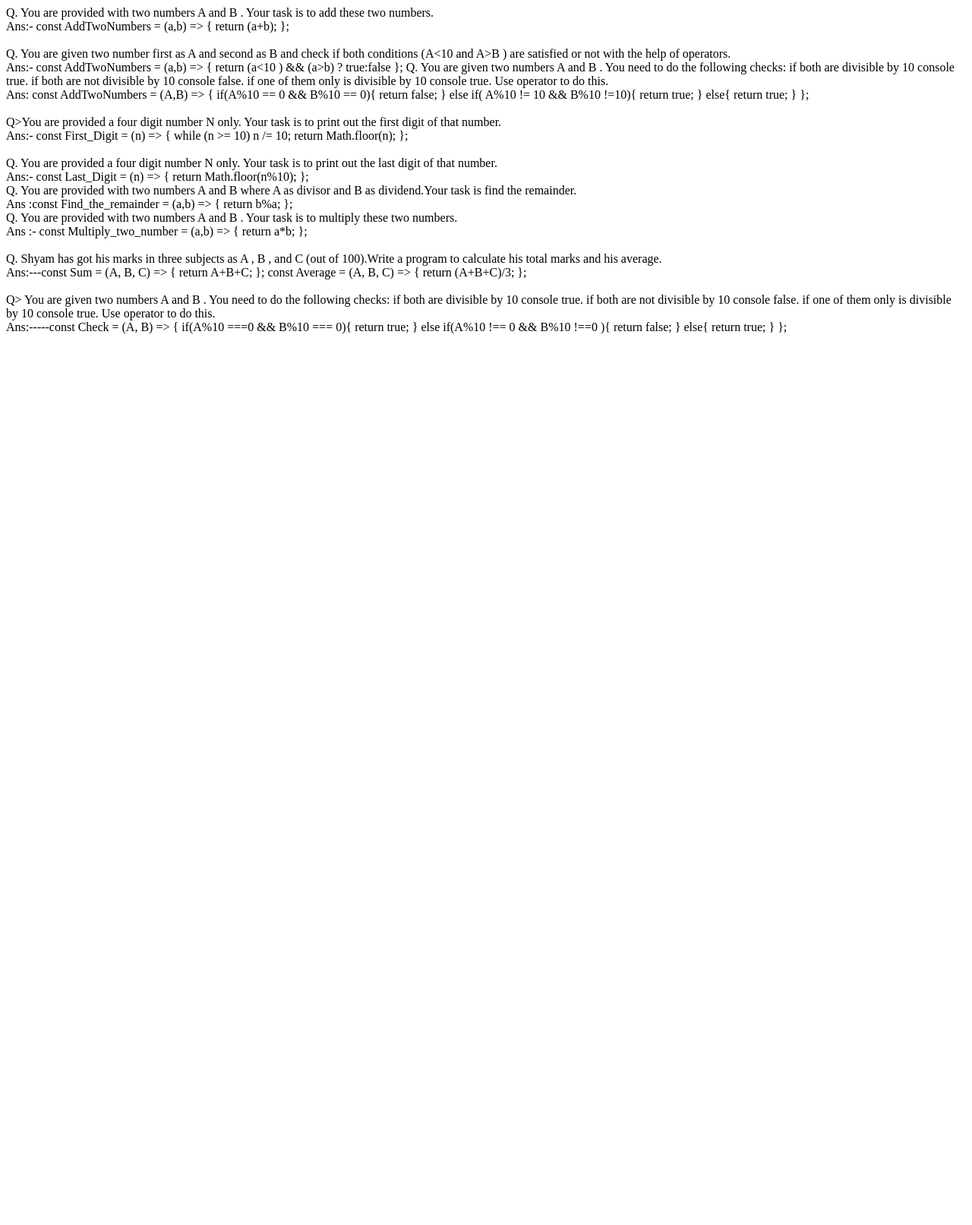
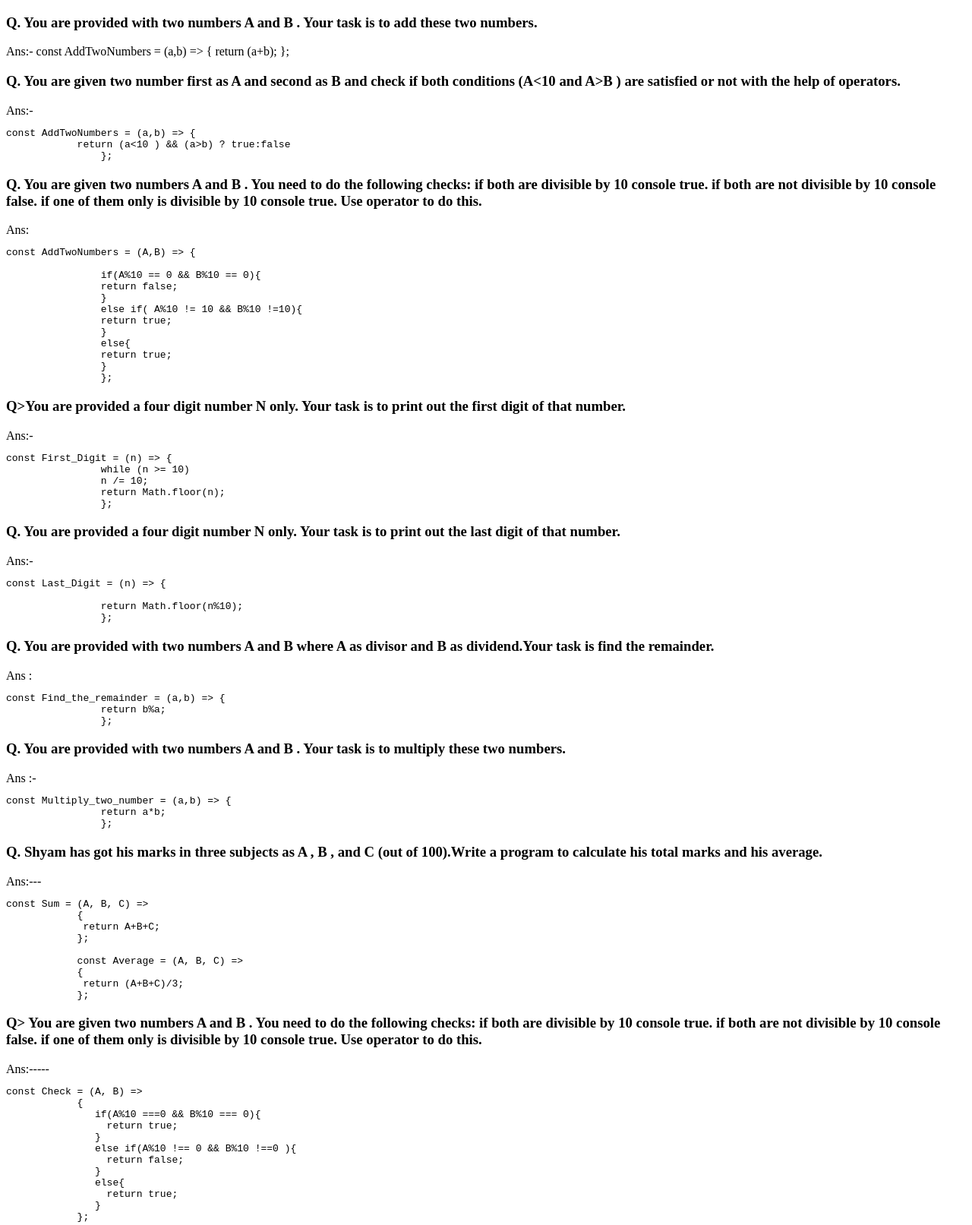
Before and after one commit to jdheeraj536/js-Handson-1, a plain HTML site: page index.html in a window 1280 px wide. Shown: the whole page at 76% size. Before the commit the page ends 800 px from the top, so only its background shows below. Drawn offline with Linux system fonts and the light colour scheme.

Commit message:
first commit

```diff
--- a/index.html
+++ b/index.html
@@ -9,24 +9,24 @@
 </head>
 
 <body>
-    Q. You are provided with two numbers
+    <h3>Q. You are provided with two numbers
         A
         and
         B
-    . Your task is to add these two numbers. <br>
+        . Your task is to add these two numbers. </h3>
 
     Ans:- const AddTwoNumbers = (a,b) => {
     return (a+b);
     };
-    <br><br>
-    Q. You are given two number first as A and second as B and check if both conditions (A<10 and A>B ) are satisfied or
-        not with the help of operators.<br>
 
-        Ans:- const AddTwoNumbers = (a,b) => {
+  <h3>  Q. You are given two number first as A and second as B and check if both conditions (A<10 and A>B ) are satisfied or
+    not with the help of operators.</h3>
+
+        Ans:- <pre>const AddTwoNumbers = (a,b) => {
             return (a<10 ) && (a>b) ? true:false
-            };
+                };</pre>
 
-            Q. You are given two numbers
+            <h3>Q. You are given two numbers
                 A
                 and
                 B
@@ -35,9 +35,8 @@
                 if both are divisible by 10 console true.
                 if both are not divisible by 10 console false.
                 if one of them only is divisible by 10 console true.
-            Use operator to do this. <br>
-
-            Ans: const AddTwoNumbers = (A,B) => {
+                Use operator to do this. </h3>
+            Ans: <pre>const AddTwoNumbers = (A,B) => {
 
                 if(A%10 == 0 && B%10 == 0){
                 return false;
@@ -48,23 +47,23 @@
                 else{
                 return true;
                 }
-            };
-            <br><br>
-            Q>You are provided a four digit number N only. Your task is to print out the first digit of that number.<br>
-            Ans:- const First_Digit = (n) => {
+                };</pre>
+
+            <h3>Q>You are provided a four digit number N only. Your task is to print out the first digit of that number.</h3>
+            Ans:- <pre>const First_Digit = (n) => {
                 while (n >= 10)
                 n /= 10;
                 return Math.floor(n);
-            };
-            <br><br>
+                };</pre>
 
-            Q. You are provided a four digit number N only. Your task is to print out the last digit of that number.<br>
-            Ans:- const Last_Digit = (n) => {
+
+            <h3>Q. You are provided a four digit number N only. Your task is to print out the last digit of that number.</h3>
+            Ans:- <pre>const Last_Digit = (n) => {
 
                 return Math.floor(n%10);
-            };
-            <br>
-            Q. You are provided with two numbers
+                };</pre>
+
+           <h3> Q. You are provided with two numbers
             A
             and
             B
@@ -72,32 +71,32 @@
             A
             as divisor and
             B
-            as dividend.Your task is find the remainder.<br>
+            as dividend.Your task is find the remainder.</h3>
 
-            Ans :const Find_the_remainder = (a,b) => {
+            Ans : <pre>const Find_the_remainder = (a,b) => {
                 return b%a;
-            };
-            <br>
+                };</pre>
 
-            Q. You are provided with two numbers
+
+            <h3>Q. You are provided with two numbers
                 A
                 and
                 B
-            . Your task is to multiply these two numbers.<br>
-            Ans :- const Multiply_two_number = (a,b) => {
+                . Your task is to multiply these two numbers.</h3>
+            Ans :- <pre>const Multiply_two_number = (a,b) => {
                 return a*b;
-            };
-            <br><br>
+                };</pre>
 
-        Q. Shyam has got his marks in three subjects as
+
+       <h3> Q. Shyam has got his marks in three subjects as
         A
         ,
         B
         , and
         C
-         (out of 100).Write a program to calculate his total marks and his average.<br>
+         (out of 100).Write a program to calculate his total marks and his average.</h3>
 
-         Ans:---const Sum = (A, B, C) =>
+         Ans:--- <pre>const Sum = (A, B, C) =>
             {
              return A+B+C;
             };
@@ -105,9 +104,9 @@
             const Average = (A, B, C) =>
             {
              return (A+B+C)/3;
-         };
-         <br><br>
-         Q> You are given two numbers
+            };</pre>
+
+         <h3>Q> You are given two numbers
             A
              and
             B
@@ -116,9 +115,9 @@
             if both are divisible by 10 console true.
             if both are not divisible by 10 console false.
             if one of them only is divisible by 10 console true.
-         Use operator to do this.<br>
+            Use operator to do this.</h3>
 
-         Ans:-----const Check = (A, B) =>
+         Ans:----- <pre>const Check = (A, B) =>
             {
                if(A%10 ===0 && B%10 === 0){
                  return true;
@@ -129,7 +128,7 @@
                else{
                  return true;
                }
-         };
+            };</pre>
 
 
 </body>
```
Lines whose indentation alone changed are shown as unchanged.
